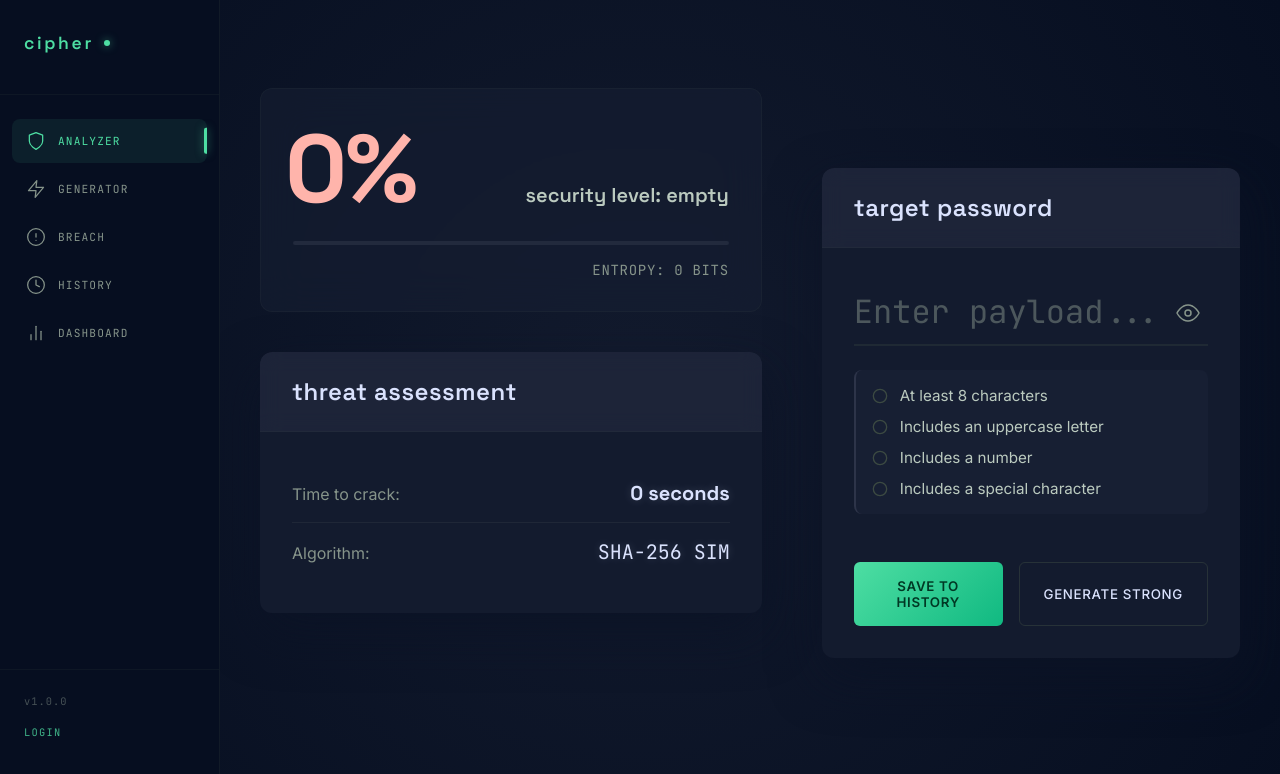
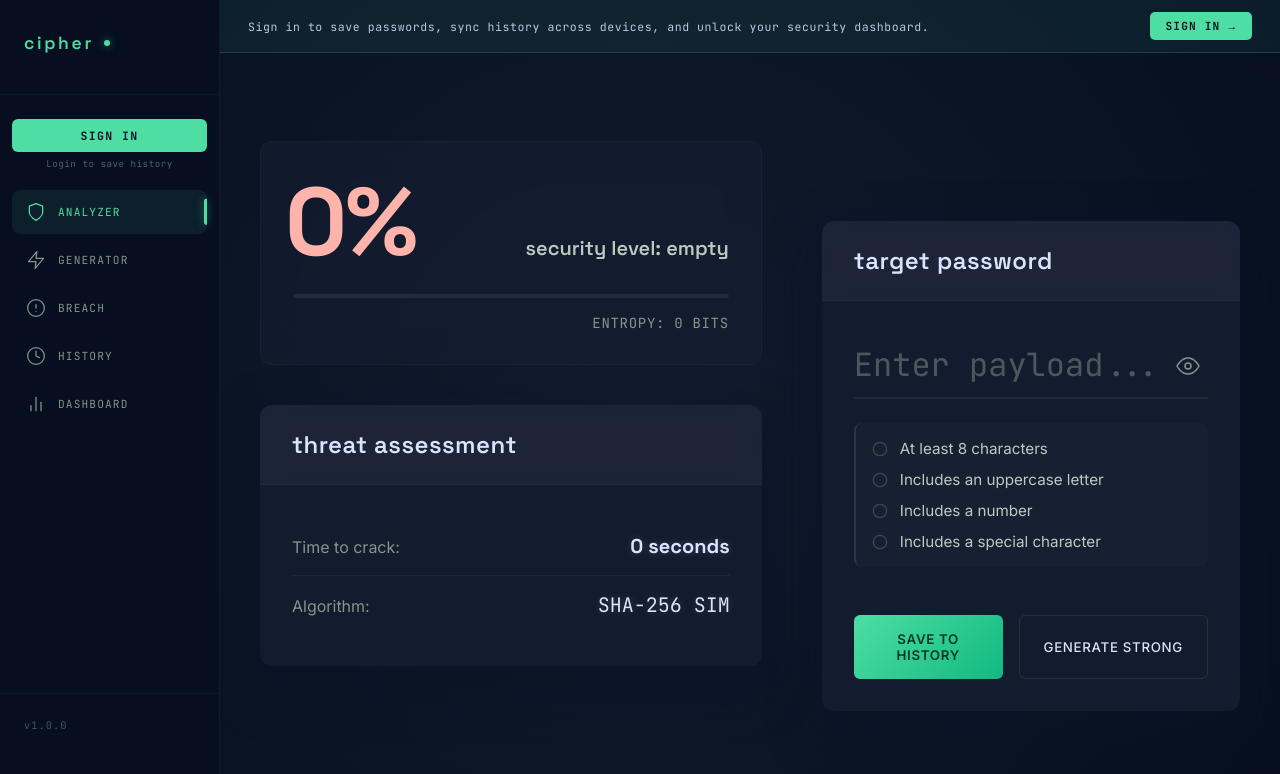
Before and after one commit to aly-ghonaim/Cipher, a Next.js app: page / in a window 1280 px wide. Shown: the top 774 px of the page. Built offline with nearby package versions, Linux system fonts and the light colour scheme; no server answers.

Commit message:
feat: prominent sign-in button in nav and guest banner on all pages

```diff
--- a/src/app/layout.js
+++ b/src/app/layout.js
@@ -1,6 +1,7 @@
 import { Geist, Geist_Mono } from "next/font/google";
 import "./globals.css";
 import Nav from "../components/Nav";
+import GuestBanner from "../components/GuestBanner";
 import styles from "./layout.module.css";
 
 const geistSans = Geist({
@@ -24,6 +25,7 @@ export default function RootLayout({ children }) {
       <body>
         <Nav />
         <div className={styles.pageContent}>
+          <GuestBanner />
           {children}
         </div>
       </body>
--- /dev/null
+++ b/src/components/GuestBanner.jsx
@@ -0,0 +1,31 @@
+'use client';
+
+import React, { useState, useEffect } from 'react';
+import Link from 'next/link';
+import { supabase } from '../lib/supabase';
+import styles from './GuestBanner.module.css';
+
+export default function GuestBanner() {
+  const [user, setUser] = useState(undefined);
+
+  useEffect(() => {
+    supabase.auth.getUser().then(({ data: { user } }) => setUser(user));
+    const { data: { subscription } } = supabase.auth.onAuthStateChange((_, session) => {
+      setUser(session?.user ?? null);
+    });
+    return () => subscription.unsubscribe();
+  }, []);
+
+  if (user === undefined || user !== null) return null;
+
+  return (
+    <div className={styles.banner}>
+      <span className={`${styles.text} text-mono`}>
+        Sign in to save passwords, sync history across devices, and unlock your security dashboard.
+      </span>
+      <Link href="/auth" className={`${styles.btn} text-mono`}>
+        SIGN IN →
+      </Link>
+    </div>
+  );
+}
--- /dev/null
+++ b/src/components/GuestBanner.module.css
@@ -0,0 +1,44 @@
+.banner {
+  display: flex;
+  align-items: center;
+  justify-content: space-between;
+  gap: 16px;
+  background: rgba(78, 222, 163, 0.07);
+  border-bottom: 1px solid rgba(78, 222, 163, 0.2);
+  padding: 12px 28px;
+  flex-shrink: 0;
+}
+
+.text {
+  font-size: 0.72rem;
+  letter-spacing: 0.05em;
+  color: var(--on-surface);
+  opacity: 0.85;
+}
+
+.btn {
+  flex-shrink: 0;
+  background: var(--primary);
+  color: #0b1326;
+  text-decoration: none;
+  padding: 7px 16px;
+  border-radius: 5px;
+  font-size: 0.7rem;
+  letter-spacing: 0.1em;
+  font-weight: 700;
+  transition: opacity 0.2s;
+  white-space: nowrap;
+}
+
+.btn:hover {
+  opacity: 0.88;
+}
+
+@media (max-width: 768px) {
+  .banner {
+    flex-direction: column;
+    align-items: flex-start;
+    gap: 10px;
+    padding: 12px 16px;
+  }
+}
--- a/src/components/Nav.jsx
+++ b/src/components/Nav.jsx
@@ -83,6 +83,18 @@ export default function Nav() {
         <span className={styles.logoDot} />
       </div>
 
+      {user ? (
+        <div className={styles.userBlock}>
+          <span className={`${styles.userEmail} text-mono`}>{user.email.split('@')[0]}</span>
+          <button className={`${styles.logoutBtn} text-mono`} onClick={handleLogout}>LOGOUT</button>
+        </div>
+      ) : (
+        <div className={styles.loginBlock}>
+          <Link href="/auth" className={`${styles.loginBtn} text-mono`}>SIGN IN</Link>
+          <p className={`${styles.loginHint} text-mono`}>Login to save history</p>
+        </div>
+      )}
+
       <div className={styles.links}>
         {navItems.map((item) => {
           const isActive = pathname === item.href;
@@ -102,14 +114,6 @@ export default function Nav() {
 
       <div className={styles.footer}>
         <span className={`${styles.footerText} text-mono`}>v1.0.0</span>
-        {user ? (
-          <div className={styles.authBlock}>
-            <span className={`${styles.userEmail} text-mono`}>{user.email.split('@')[0]}</span>
-            <button className={`${styles.logoutBtn} text-mono`} onClick={handleLogout}>LOGOUT</button>
-          </div>
-        ) : (
-          <Link href="/auth" className={`${styles.loginLink} text-mono`}>LOGIN</Link>
-        )}
       </div>
     </nav>
   );
--- a/src/components/Nav.module.css
+++ b/src/components/Nav.module.css
@@ -111,10 +111,49 @@
   margin-bottom: 12px;
 }
 
-.authBlock {
+.loginBlock {
+  margin: 0 12px 20px;
   display: flex;
   flex-direction: column;
   gap: 6px;
+}
+
+.loginBtn {
+  display: block;
+  text-align: center;
+  background: var(--primary);
+  color: #0b1326;
+  text-decoration: none;
+  padding: 9px 12px;
+  border-radius: 6px;
+  font-size: 0.72rem;
+  letter-spacing: 0.12em;
+  font-weight: 700;
+  transition: opacity 0.2s;
+}
+
+.loginBtn:hover {
+  opacity: 0.88;
+}
+
+.loginHint {
+  font-size: 0.58rem;
+  color: var(--outline);
+  letter-spacing: 0.05em;
+  opacity: 0.6;
+  text-align: center;
+  margin: 0;
+}
+
+.userBlock {
+  margin: 0 12px 20px;
+  display: flex;
+  flex-direction: column;
+  gap: 6px;
+  background: rgba(78, 222, 163, 0.06);
+  border: 1px solid rgba(78, 222, 163, 0.15);
+  border-radius: 6px;
+  padding: 10px 12px;
 }
 
 .userEmail {
@@ -137,25 +176,11 @@
   cursor: pointer;
   transition: background 0.2s;
   text-align: left;
+  width: 100%;
 }
 
 .logoutBtn:hover {
   background: rgba(255, 180, 171, 0.08);
-}
-
-.loginLink {
-  display: block;
-  font-size: 0.65rem;
-  letter-spacing: 0.12em;
-  color: var(--primary);
-  text-decoration: none;
-  padding: 5px 0;
-  opacity: 0.8;
-  transition: opacity 0.2s;
-}
-
-.loginLink:hover {
-  opacity: 1;
 }
 
 /* Mobile: bottom tab bar */
```
